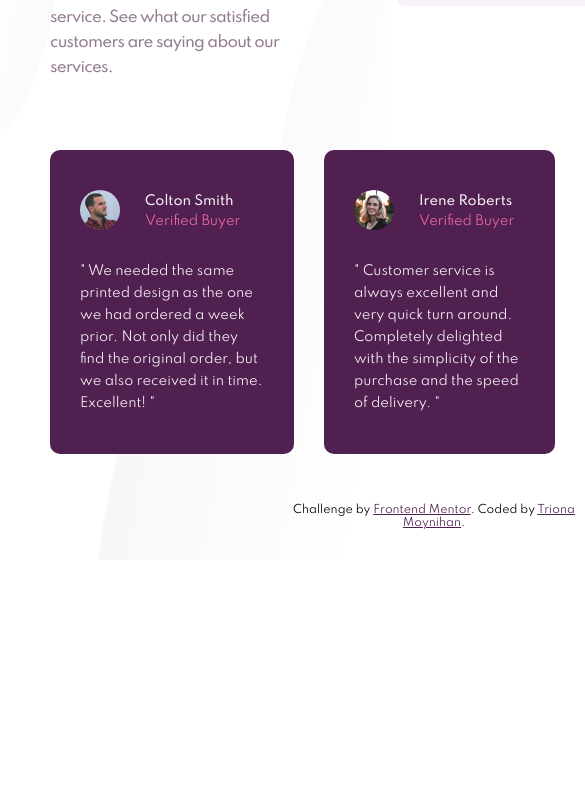
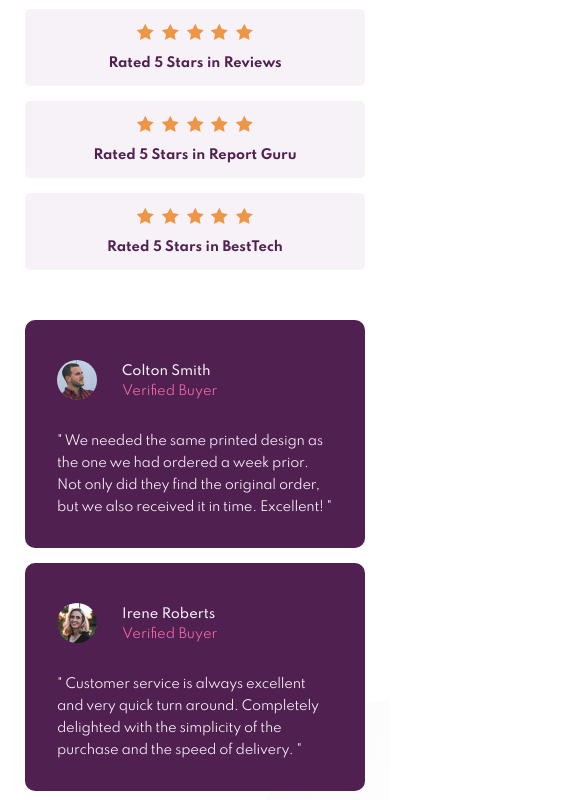
Before and after one commit to Tmoyni/Social_proof_section, a website: page index.html in a window 390 px wide. Shown: the part 299-1099 px from the top of the page, 585 px wide, since content can reach past the window. Before the commit the page ends 859 px from the top, so only its background shows below. Drawn offline with Linux system fonts and the light colour scheme.

Commit message:
finished mobile version

```diff
--- a/sass/base/_base.scss
+++ b/sass/base/_base.scss
@@ -25,4 +25,10 @@ body {
 
     min-height: 100vh;
     padding: 30px;
+
+    @include respond(phone) {
+        padding: 8.2rem 2.5rem 2rem 2.5rem;
+        background-size: 100% 15%, 100% 30%;
+
+    }
 }
--- a/sass/base/_typography.scss
+++ b/sass/base/_typography.scss
@@ -9,7 +9,14 @@ h1 {
   color: $dark-magenta;
   margin-bottom: 1.2rem;
   line-height: 4.8rem;
-  letter-spacing: -.05em;
+  letter-spacing: -.04em;
+
+  @include respond(phone) {
+    font-size: 3.2rem;
+    line-height: 3.2rem;
+    text-align: center;
+    margin-bottom: 2.2rem;
+  }
 }
 
 h2 {
@@ -18,6 +25,13 @@ h2 {
   color: $dark-gray-magenta;
   line-height: 2.5rem;
   letter-spacing: -.05em;
+
+  @include respond(phone) {
+    font-size: 1.5rem;
+    text-align: center;
+    margin-bottom: 4rem;
+    letter-spacing: -.04em;
+  }
 }
 
 h3 {
@@ -38,6 +52,11 @@ h4 {
   font-size: 1.4rem;
   font-weight: 700;
   color: $dark-magenta;
+
+  @include respond(phone) {
+    font-size: 1.3rem;
+    font-weight: 700;
+  }
 }
 
 p {
@@ -45,4 +64,8 @@ p {
   color: $light-gray-magenta;
   line-height: 2.2rem;
   font-weight: 400;
+
+  @include respond(phone) {
+    letter-spacing: -.02em;
+  }
 }
--- a/sass/pages/_home.scss
+++ b/sass/pages/_home.scss
@@ -6,6 +6,11 @@
   align-items: center;
   justify-content: center;
   margin-bottom: 3rem;
+
+  @include respond(phone) {
+    max-width: 100%;
+    padding: 0;
+  }
 }
 
 .top {
@@ -13,12 +18,23 @@
  justify-content: space-between;
  width: 100%;
  margin-bottom: 7rem;
+
+  @include respond(phone) {
+    flex-direction: column;
+    margin-bottom: 5rem;
+
+  }
 }
 
 
 .intro {
   width: 40%;
   margin-right: 40px;
+
+  @include respond(phone) {
+    width: 100%;
+    margin-right: 0;
+  }
 }
 
 .reviews {
@@ -26,6 +42,10 @@
   flex-direction: column;
   width: 50rem;
   justify-content: center;
+
+  @include respond(phone) {
+    width: 100%;
+  }
 }
 
 .review {
@@ -36,12 +56,27 @@
   border-radius: .5rem;
   margin-bottom: 1.5rem;
 
+  @include respond(phone) {
+    width: 100%;
+    flex-direction: column;
+    align-items: center;
+  }
+
   &__stars {
     margin-right: 2rem;
+
+    @include respond(phone) {
+      margin-right: 0;
+      margin-bottom: 1.2rem;
+    }
   }
 
   &__star {
     margin-right: .5rem;
+  }
+
+  &__star:last-child {
+    margin-right: 0;
   }
 
   &-1 {
@@ -67,6 +102,10 @@
   display: flex;
   min-height: 30rem;
 
+  @include respond(phone) {
+    flex-direction: column;
+  }
+
   &__1 {
     align-self: flex-start;
   }
@@ -82,8 +121,13 @@
   &__container {
     background-color: $dark-magenta;
     border-radius: 1rem;
-    padding: 4rem 3rem 4rem 3rem;
+    padding: 4rem 3.2rem 3rem 3.2rem;
     margin-right: 3rem;
+
+    @include respond(phone) {
+      margin-right: 0;
+      margin-bottom: 1.5rem;
+    }
   }
 
   &__container:last-child {
```
Also changed, not shown: index.html (+0 -1 lines), css/style.css.
